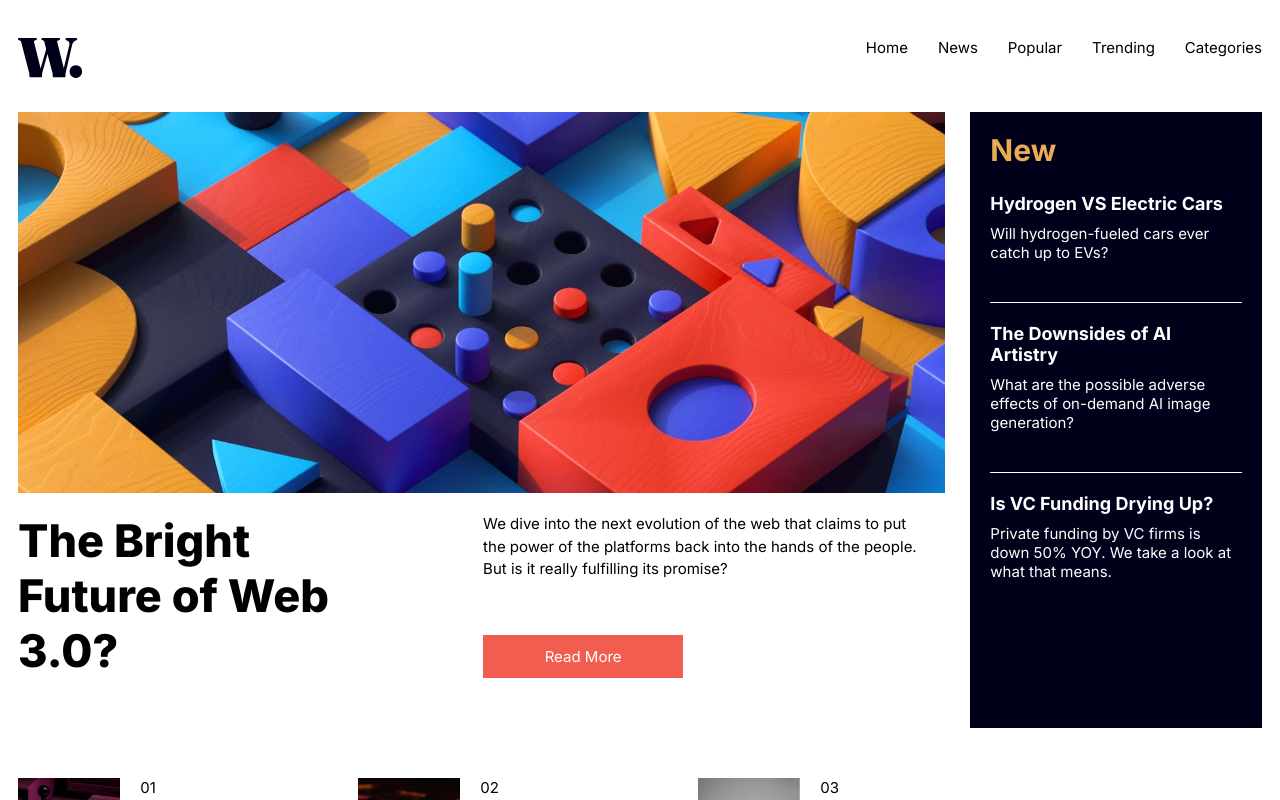
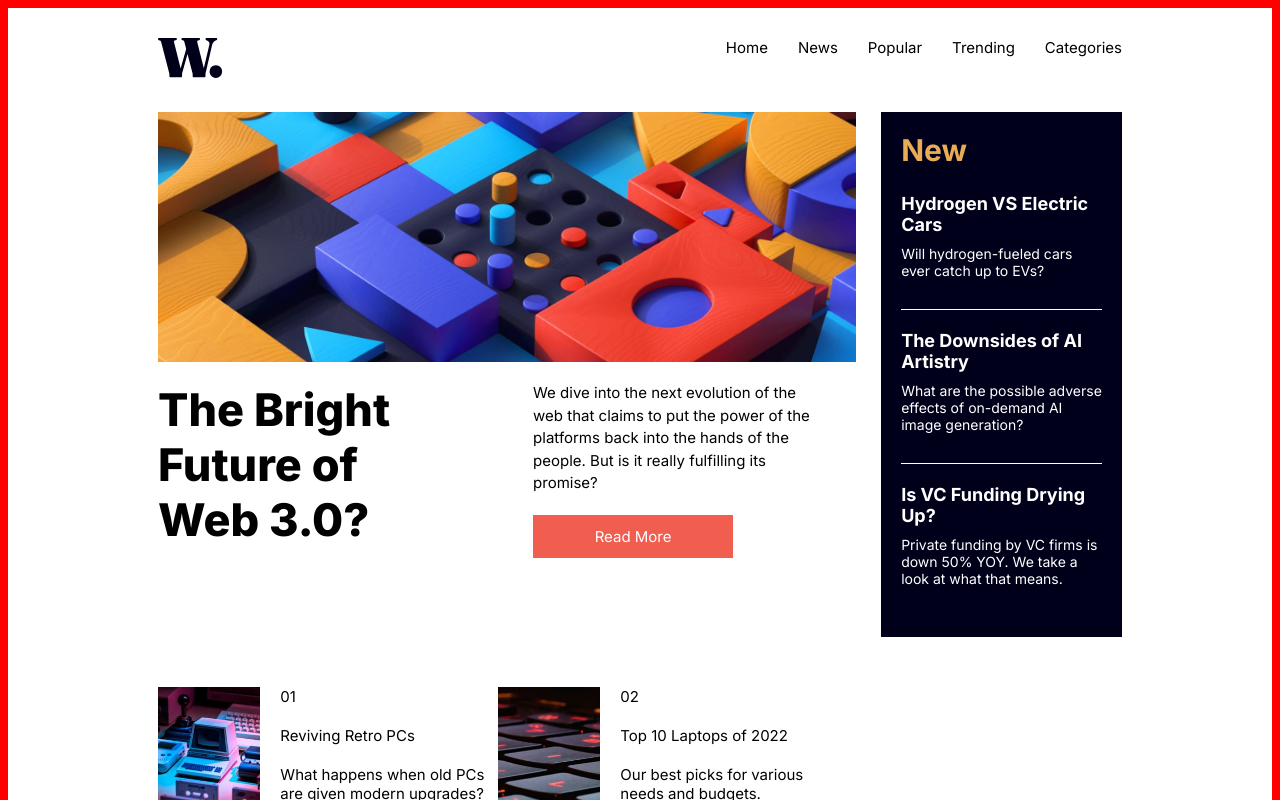
Before and after one commit to cjislegit/NewsHomepage, a React (Create React App) app: page / in a window 1280 px wide. Shown: the top 800 px of the page. Built offline with nearby package versions, Linux system fonts and the light colour scheme.

Commit message:
Added padding the to the body and resized the elements in the article section

```diff
--- a/src/components/Main/main.module.css
+++ b/src/components/Main/main.module.css
@@ -1,5 +1,4 @@
 .mainContainer {
-  padding: 0px 10px;
   display: flex;
   flex-wrap: wrap;
 }
@@ -66,6 +65,10 @@
   width: 100%;
 }
 
+.newContent {
+  font-size: 14px;
+}
+
 .newArticle:last-child {
   border-bottom: none;
   margin-bottom: 0px;
@@ -116,10 +119,17 @@
     display: flex;
     flex-direction: row;
     gap: 25px;
+    align-items: flex-start;
+  }
+
+  .mainImage {
+    height: 250px;
   }
 
   .firstContainer section {
-    width: 950px;
+    width: 80%;
+    max-height: 50%;
+    flex-grow: 0;
   }
 
   .mainImageMobile {
@@ -140,6 +150,11 @@
     width: 48%;
     flex-wrap: wrap;
     justify-content: space-between;
+    padding: 0 20px;
+  }
+
+  .newArticle {
+    padding-bottom: 30px;
   }
 
   article input {
--- a/src/components/Navbar/navbar.module.css
+++ b/src/components/Navbar/navbar.module.css
@@ -3,7 +3,7 @@
   flex-wrap: wrap;
   justify-content: space-between;
   width: 100%;
-  padding: 30px 10px;
+  padding: 30px 0;
 }
 
 .navbarMenu ul {
--- a/src/index.css
+++ b/src/index.css
@@ -16,7 +16,7 @@
 }
 
 html {
-  background-color: white;
+  background-color: red;
   display: flex;
   justify-content: center;
 }
@@ -24,6 +24,8 @@ html {
 body {
   max-width: 1440px;
   width: 100%;
+  background-color: white;
+  padding: 0 150px;
 }
 
 ul {
```
